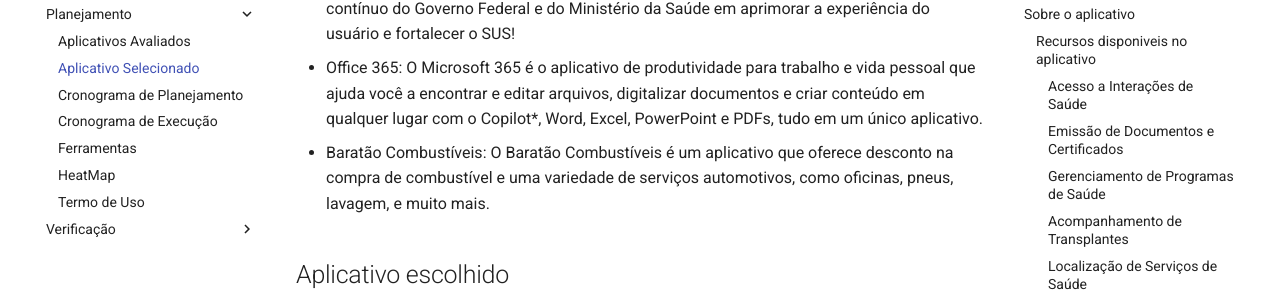
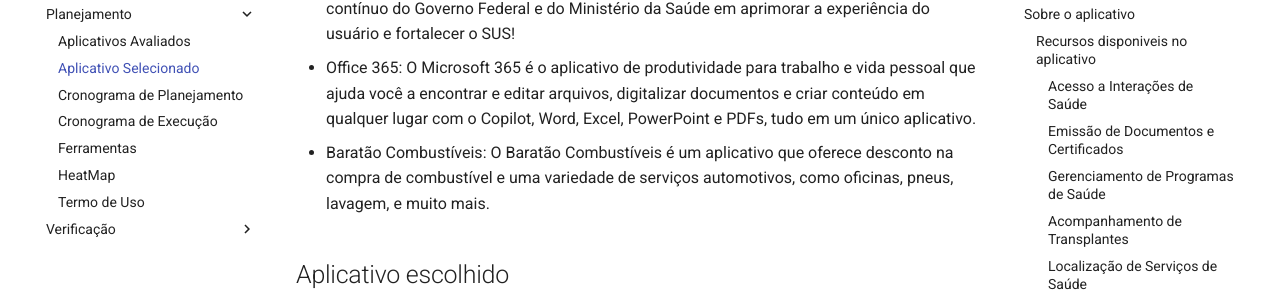
Before and after one commit to Requisitos-de-Software/2024.2-MeuSUSDigital, an MkDocs documentation site: the page built from docs/planejamento/app-selecionado.md, in a window 1280 px wide and 900 px high, scrolled down 1069 px. Shown: the part 202-504 px from the top of the window. Built offline with MkDocs 1.6.1 and Material for MkDocs 9.7.7, drawn with Linux system fonts in a browser that asks for light colours.

```diff
--- a/docs/planejamento/app-selecionado.md
+++ b/docs/planejamento/app-selecionado.md
@@ -27,7 +27,7 @@ Esse processo metódico demonstra o compromisso da equipe com a qualidade e a ef
 * Steam: Com o aplicativo móvel gratuito do Steam, você pode levá-lo para qualquer lugar. Compre jogos para PC e fique por dentro das últimas novidades dos seus jogos e da comunidade, enquanto protege sua conta Steam.
 * Correios: O aplicativo oferece serviços de simulação de preços e prazos de encomendas nacionais e internacionais, rastreamento de encomendas, busca por agências, entre outros.
 * Meu SUS Digital: A porta de acesso aos serviços do Sistema Único de Saúde (SUS) de forma digital está de cara nova! O antigo "Conecte SUS" agora é Meu SUS Digital. O aplicativo permite que o cidadão acompanhe, na palma da mão, o seu histórico clínico e acesse diversas soluções para que ele seja o protagonista da sua saúde. É um compromisso contínuo do Governo Federal e do Ministério da Saúde em aprimorar a experiência do usuário e fortalecer o SUS!
-* Office 365: O Microsoft 365 é o aplicativo de produtividade para trabalho e vida pessoal que ajuda você a encontrar e editar arquivos, digitalizar documentos e criar conteúdo em qualquer lugar com o Copilot*, Word, Excel, PowerPoint e PDFs, tudo em um único aplicativo.
+* Office 365: O Microsoft 365 é o aplicativo de produtividade para trabalho e vida pessoal que ajuda você a encontrar e editar arquivos, digitalizar documentos e criar conteúdo em qualquer lugar com o Copilot, Word, Excel, PowerPoint e PDFs, tudo em um único aplicativo.
 * Baratão Combustíveis: O Baratão Combustíveis é um aplicativo que oferece desconto na compra de combustível e uma variedade de serviços automotivos, como oficinas, pneus, lavagem, e muito mais.
 
 ## Aplicativo escolhido
```
Also changed, not shown: other parts of docs/planejamento/app-selecionado.md (+1 -1 lines).
